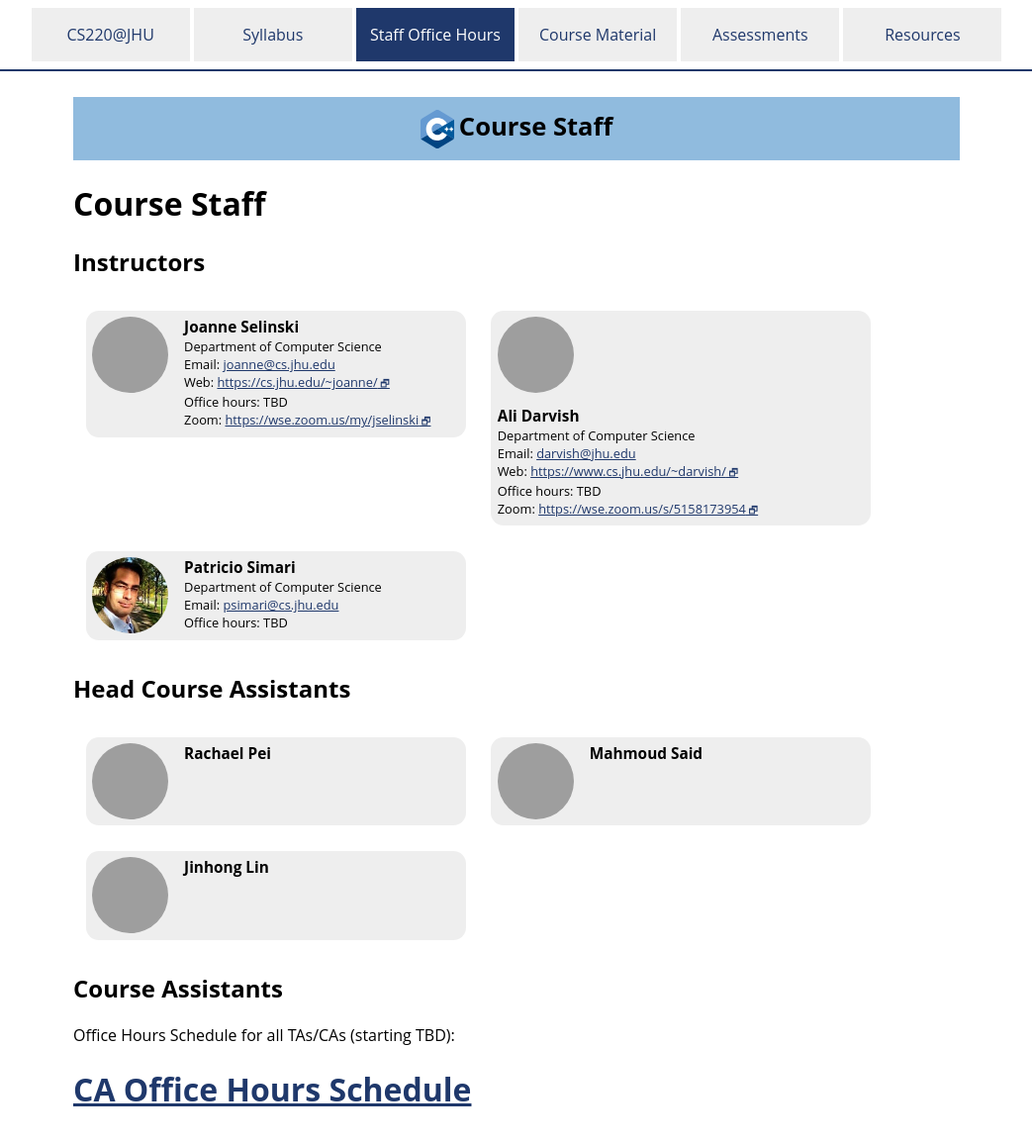
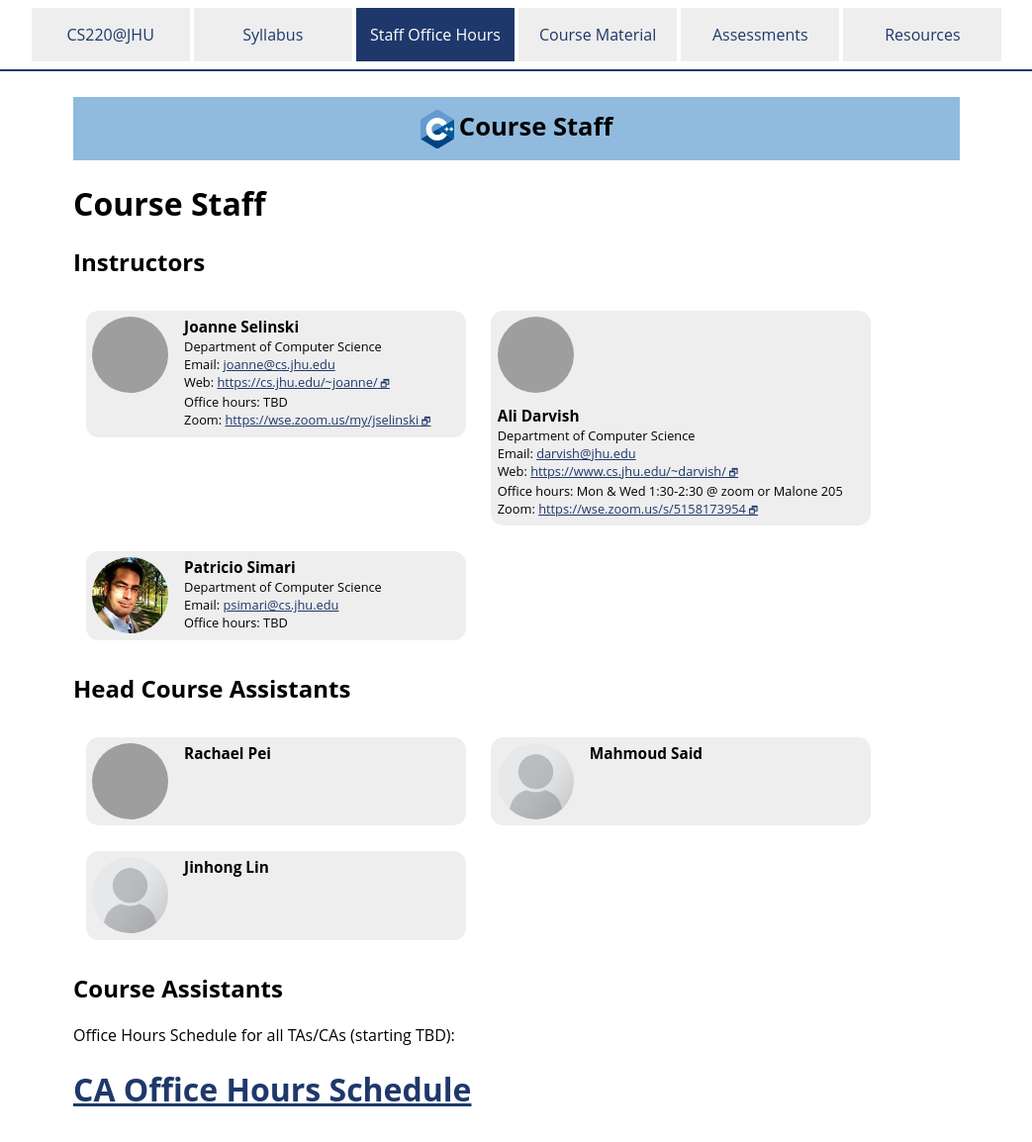
Before and after one commit to jhu-ip/cs220-f25, a Jekyll site: the page built from staff.md, in a window 1280 px wide. Shown: the whole page at 99% size, without its empty margins (118-1161 px from the left). Built offline with Jekyll 4.4.1, drawn with Linux system fonts in a browser that asks for light colours; grey boxes are pictures that could not be loaded.

Commit message:
adjusted staff page

```diff
--- a/staff.md
+++ b/staff.md
@@ -29,7 +29,7 @@ show_in_nav: false
     Department of Computer Science<br>
     Email: <a href="mailto:darvish@jhu.edu">darvish@jhu.edu</a><br>
     Web: <a class="external" target="_blank" href="https://www.cs.jhu.edu/~darvish/">https://www.cs.jhu.edu/~darvish/</a><br>
-    Office hours: TBD<br>
+    Office hours: Mon & Wed 1:30-2:30 @ zoom or Malone 205<br>
     Zoom: <a class="external" target="_blank" href="https://wse.zoom.us/s/5158173954">https://wse.zoom.us/s/5158173954</a>
     </div>
   </div>
@@ -54,21 +54,21 @@ show_in_nav: false
 <div class="card_container">
 
 <div class="card">
-  <img alt="Rachael Pei" src="{{site.baseurl}}/img/staffpix/TBD.jpg">
+  <img alt="Rachael Pei" src="{{site.baseurl}}/img/staffpix/rachael.png">
   <div class="details">
    <span class="name_and_role">Rachael Pei</span><br>
   </div>
 </div>
 
 <div class="card">
-  <img alt="Mahmoud Said" src="{{site.baseurl}}/img/staffpix/TBD.jpg">
+  <img alt="Mahmoud Said" src="{{site.baseurl}}/img/staffpix/placeholder.jpg">
   <div class="details">
    <span class="name_and_role">Mahmoud Said</span><br>
   </div>
 </div>
 
 <div class="card">
-  <img alt="Jinhong Lin" src="{{site.baseurl}}/img/staffpix/TBD.jpg">
+  <img alt="Jinhong Lin" src="{{site.baseurl}}/img/staffpix/placeholder.jpg">
   <div class="details">
    <span class="name_and_role">Jinhong Lin</span><br>
   </div>
```
Also changed, not shown: 1 other file.
